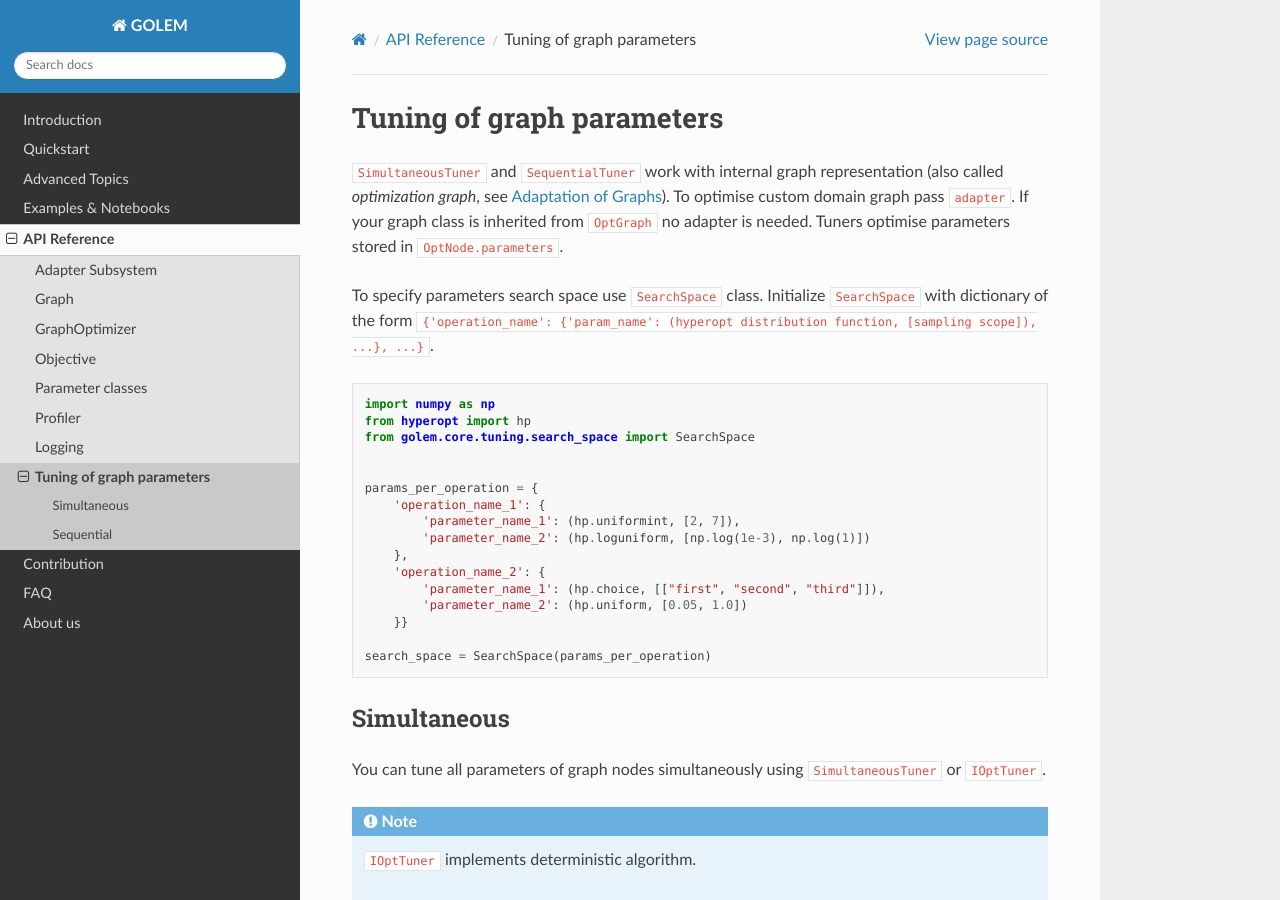
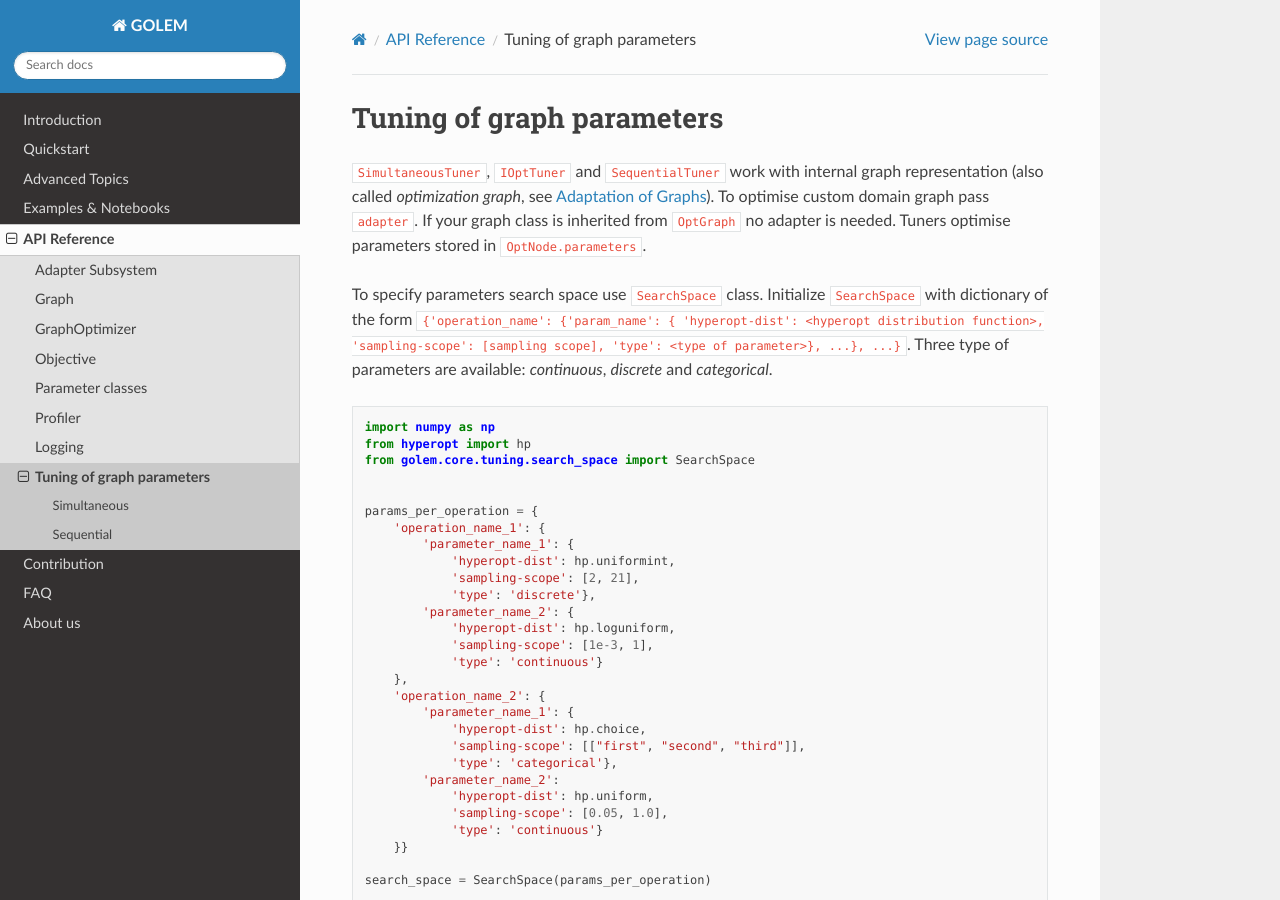
Before and after one commit to aimclub/GOLEM, a Sphinx documentation site: the page built from docs/source/api/tuning.rst, in a window 1280 px wide and 900 px high. Built offline with Sphinx 7.4.7 and the Read the Docs theme 2.0.0, drawn with Linux system fonts in a browser that asks for light colours.

Commit message:
Correct search space in docs

```diff
--- a/docs/source/api/tuning.rst
+++ b/docs/source/api/tuning.rst
@@ -1,13 +1,15 @@
 Tuning of graph parameters
 ==========================
 
-``SimultaneousTuner`` and ``SequentialTuner`` work with internal graph representation (also called `optimization graph`, see `Adaptation of Graphs`_).
+``SimultaneousTuner``, ``IOptTuner`` and ``SequentialTuner`` work with internal graph representation (also called `optimization graph`, see `Adaptation of Graphs`_).
 To optimise custom domain graph pass ``adapter``. If your graph class is inherited from ``OptGraph`` no adapter is needed.
 Tuners optimise parameters stored in ``OptNode.parameters``.
 
 To specify parameters search space use ``SearchSpace`` class.
 Initialize ``SearchSpace`` with dictionary of the form
-``{'operation_name': {'param_name': (hyperopt distribution function, [sampling scope]), ...}, ...}``.
+``{'operation_name': {'param_name': { 'hyperopt-dist': <hyperopt distribution function>,
+'sampling-scope': [sampling scope], 'type': <type of parameter>}, ...}, ...}``.
+Three type of parameters are available: `continuous`, `discrete` and `categorical`.
 
 .. code::
 
@@ -18,12 +20,24 @@ Initialize ``SearchSpace`` with dictionary of the form
 
     params_per_operation = {
         'operation_name_1': {
-            'parameter_name_1': (hp.uniformint, [2, 7]),
-            'parameter_name_2': (hp.loguniform, [np.log(1e-3), np.log(1)])
+            'parameter_name_1': {
+                'hyperopt-dist': hp.uniformint,
+                'sampling-scope': [2, 21],
+                'type': 'discrete'},
+            'parameter_name_2': {
+                'hyperopt-dist': hp.loguniform,
+                'sampling-scope': [1e-3, 1],
+                'type': 'continuous'}
         },
         'operation_name_2': {
-            'parameter_name_1': (hp.choice, [["first", "second", "third"]]),
-            'parameter_name_2': (hp.uniform, [0.05, 1.0])
+            'parameter_name_1': {
+                'hyperopt-dist': hp.choice,
+                'sampling-scope': [["first", "second", "third"]],
+                'type': 'categorical'},
+            'parameter_name_2':
+                'hyperopt-dist': hp.uniform,
+                'sampling-scope': [0.05, 1.0],
+                'type': 'continuous'}
         }}
 
     search_space = SearchSpace(params_per_operation)
@@ -47,7 +61,7 @@ You can tune all parameters of graph nodes simultaneously using ``SimultaneousTu
 .. automodule:: golem.core.tuning.simultaneous
    :members:
 
-.. automodule:: golem.core.tuning.iopt_tuner
+.. autoclass:: golem.core.tuning.iopt_tuner.IOptTuner
    :members:
 
 Sequential
```
